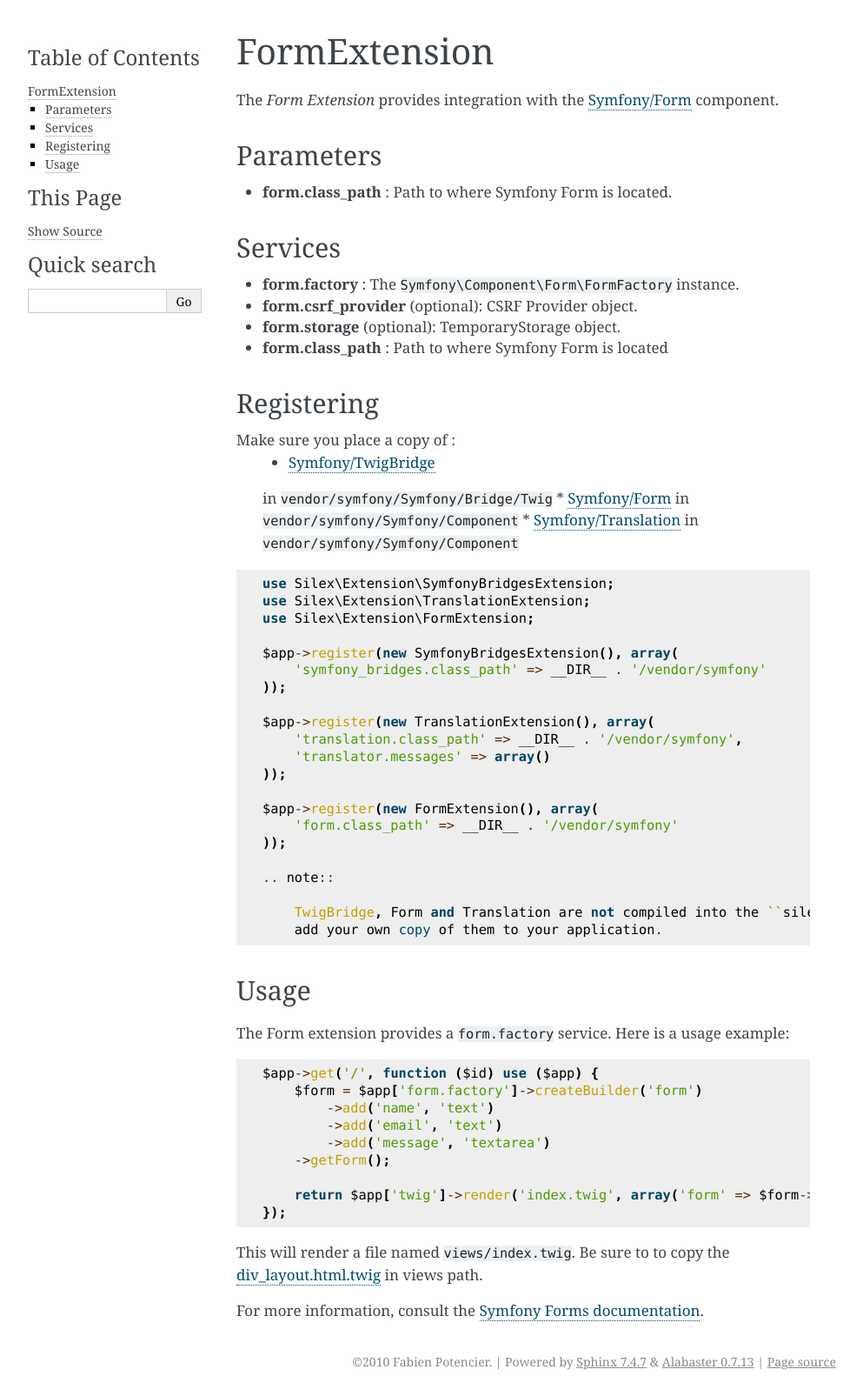
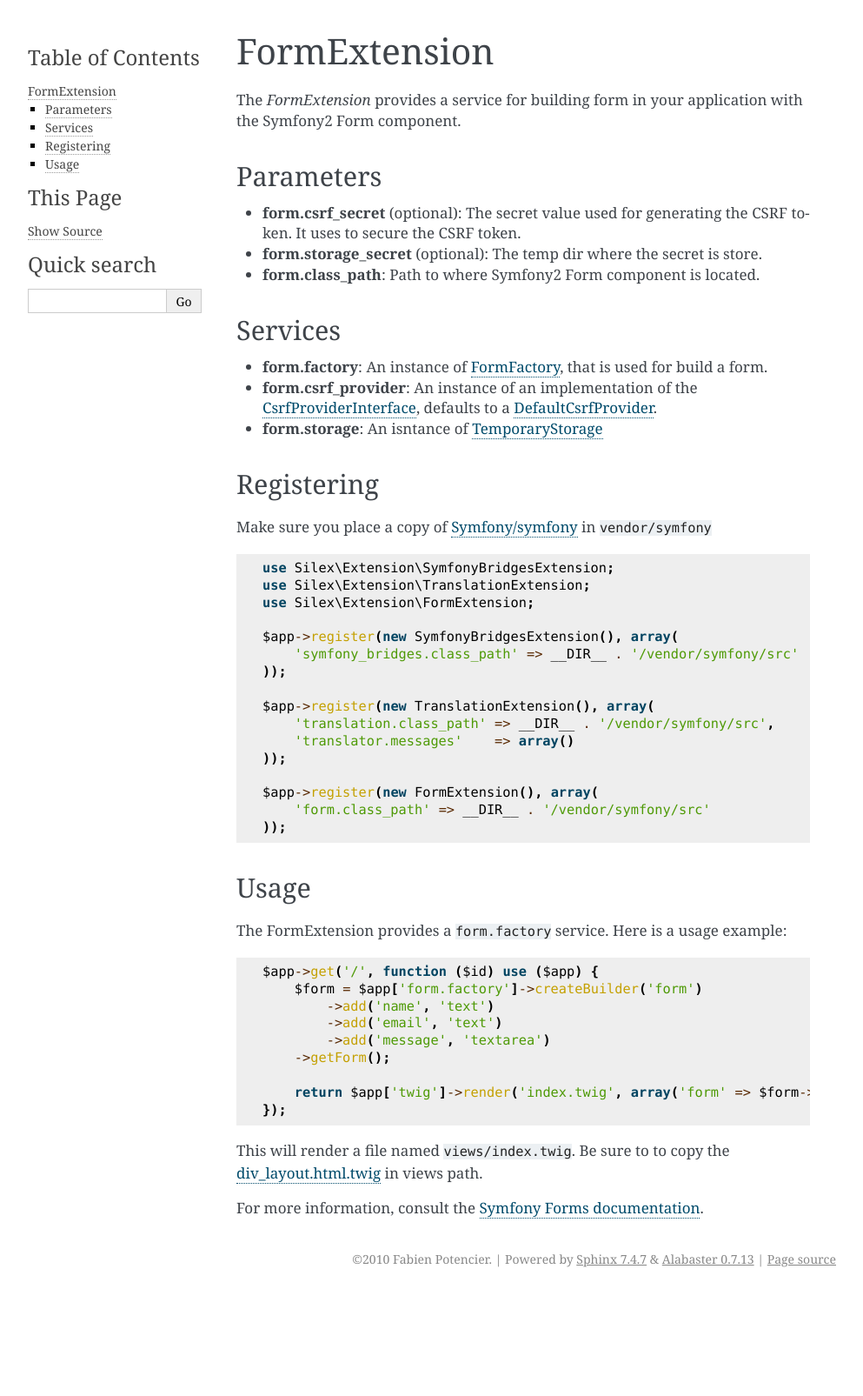
Before and after one commit to silexphp/Silex, a Sphinx documentation site: the page built from doc/extensions/form.rst, in a window 1280 px wide. Shown: the whole page at 87% size, without its empty margins (148-1141 px from the left). Built offline with Sphinx 7.4.7, drawn with Linux system fonts in a browser that asks for light colours; after the commit the page ends 1487 px from its top, so only the background shows below that.

Commit message:
[docs] Cleanup the docs

```diff
--- a/doc/extensions.rst
+++ b/doc/extensions.rst
@@ -61,11 +61,11 @@
 All of these are within the ``Silex\Extension`` namespace.
 
 * :doc:`DoctrineExtension <extensions/doctrine>`
+* :doc:`FormExtension <extensions/form>`
 * :doc:`MonologExtension <extensions/monolog>`
 * :doc:`SessionExtension <extensions/session>`
 * :doc:`TwigExtension <extensions/twig>`
 * :doc:`UrlGeneratorExtension <extensions/url_generator>`
-* :doc:`FormExtension <extensions/form>`
 
 Creating an extension
 ---------------------
--- a/doc/extensions/form.rst
+++ b/doc/extensions/form.rst
@@ -1,37 +1,39 @@
 FormExtension
 =================
 
-The *Form Extension* provides integration with the `Symfony/Form
-<https://github.com/symfony/Form>`_ component.
+The *FormExtension* provides a service for building form in
+your application with the Symfony2 Form component.
 
 Parameters
 ----------
 
-* **form.class_path** : Path to where
-  Symfony Form is located.
+* **form.csrf_secret** (optional): The secret value used for generating the CSRF token. It uses to secure the CSRF token.
+
+* **form.storage_secret** (optional): The temp dir where the secret is store.
+
+* **form.class_path**: Path to where
+  Symfony2 Form component is located.
 
 Services
 --------
 
-* **form.factory** : The ``Symfony\Component\Form\FormFactory`` instance.
+* **form.factory**: An instance of `FormFactory
+  <http://api.symfony.com/2.0/Symfony/Component/Form/FormFactory.html>`_,
+  that is used for build a form.
 
-* **form.csrf_provider** (optional): CSRF Provider object.
+* **form.csrf_provider**: An instance of an implementation of the `CsrfProviderInterface
+  <http://api.symfony.com/2.0/Symfony/Component/Form/Extension/Csrf/CsrfProvider/CsrfProviderInterface.html>`_,
+  defaults to a `DefaultCsrfProvider
+  <http://api.symfony.com/2.0/Symfony/Component/Form/Extension/Csrf/CsrfProvider/DefaultCsrfProvider.html>`_.
 
-* **form.storage** (optional): TemporaryStorage object.
-
-* **form.class_path** : Path to where
-  Symfony Form is located
+* **form.storage**: An isntance of `TemporaryStorage
+  <http://api.symfony.com/2.0/Symfony/Component/HttpFoundation/File/TemporaryStorage.html>`_
 
 Registering
 -----------
 
-Make sure you place a copy of :
- * `Symfony/TwigBridge <https://github.com/symfony/TwigBridge>`_
- in ``vendor/symfony/Symfony/Bridge/Twig``
- * `Symfony/Form <https://github.com/symfony/Form>`_
- in ``vendor/symfony/Symfony/Component``
- * `Symfony/Translation <https://github.com/symfony/Translation>`_
- in ``vendor/symfony/Symfony/Component``
+Make sure you place a copy of `Symfony/symfony
+<https://github.com/symfony/symfony>`_ in ``vendor/symfony``
 
 ::
 
@@ -40,27 +42,22 @@
     use Silex\Extension\FormExtension;
 
     $app->register(new SymfonyBridgesExtension(), array(
-        'symfony_bridges.class_path' => __DIR__ . '/vendor/symfony'
+        'symfony_bridges.class_path' => __DIR__ . '/vendor/symfony/src'
     ));
 
     $app->register(new TranslationExtension(), array(
-        'translation.class_path' => __DIR__ . '/vendor/symfony',
-        'translator.messages' => array()
+        'translation.class_path' => __DIR__ . '/vendor/symfony/src',
+        'translator.messages'    => array()
     ));
 
     $app->register(new FormExtension(), array(
-        'form.class_path' => __DIR__ . '/vendor/symfony'
+        'form.class_path' => __DIR__ . '/vendor/symfony/src'
     ));
-
-    .. note::
-
-        TwigBridge, Form and Translation are not compiled into the ``silex.phar`` file. You have to
-        add your own copy of them to your application.
 
 Usage
 -----
 
-The Form extension provides a ``form.factory`` service. Here is a usage
+The FormExtension provides a ``form.factory`` service. Here is a usage
 example::
 
     $app->get('/', function ($id) use ($app) {
--- a/doc/extensions/index.rst
+++ b/doc/extensions/index.rst
@@ -5,8 +5,8 @@
     :maxdepth: 2
 
     doctrine
+    form
     monolog
     session
     twig
     url_generator
-    form
```
